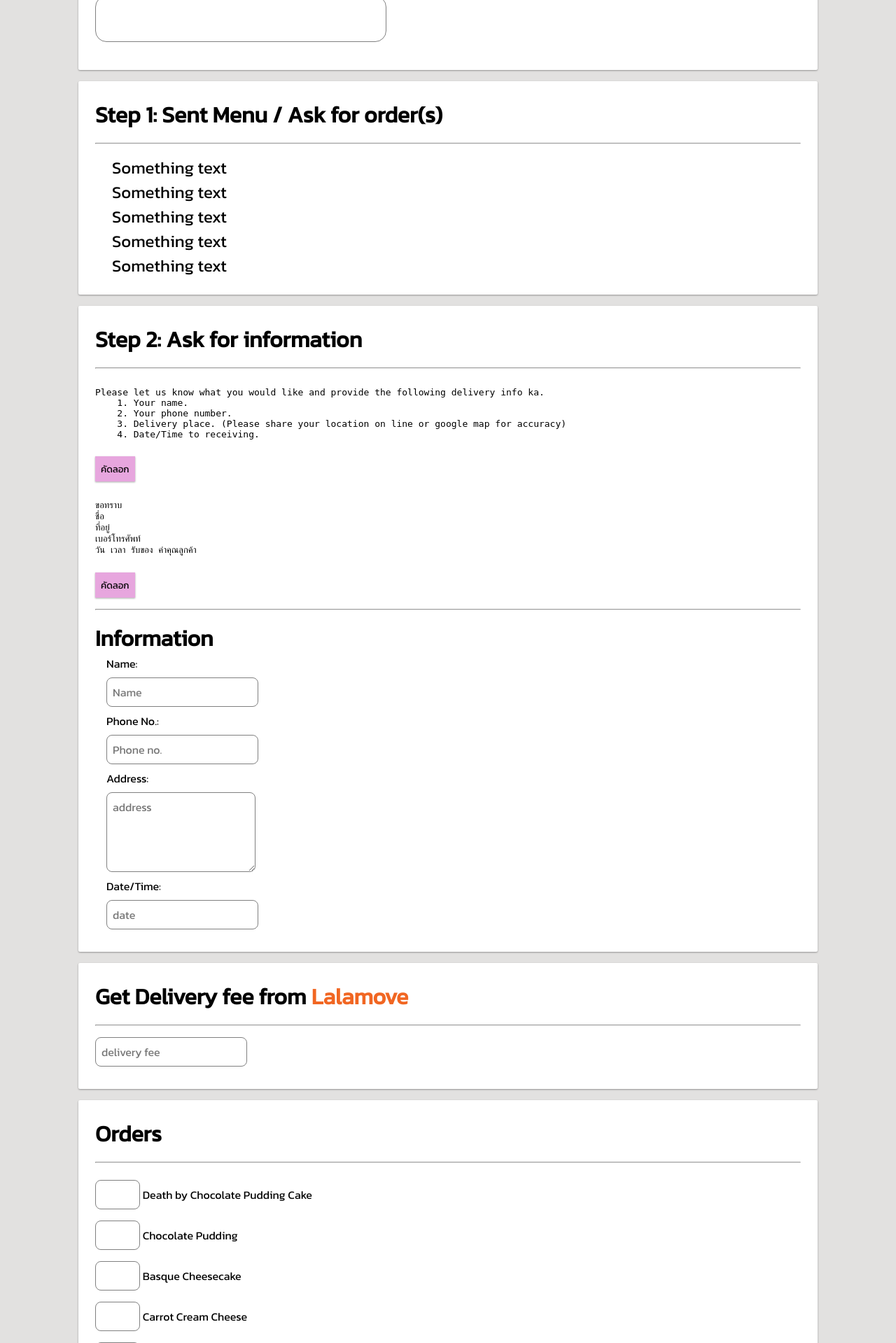
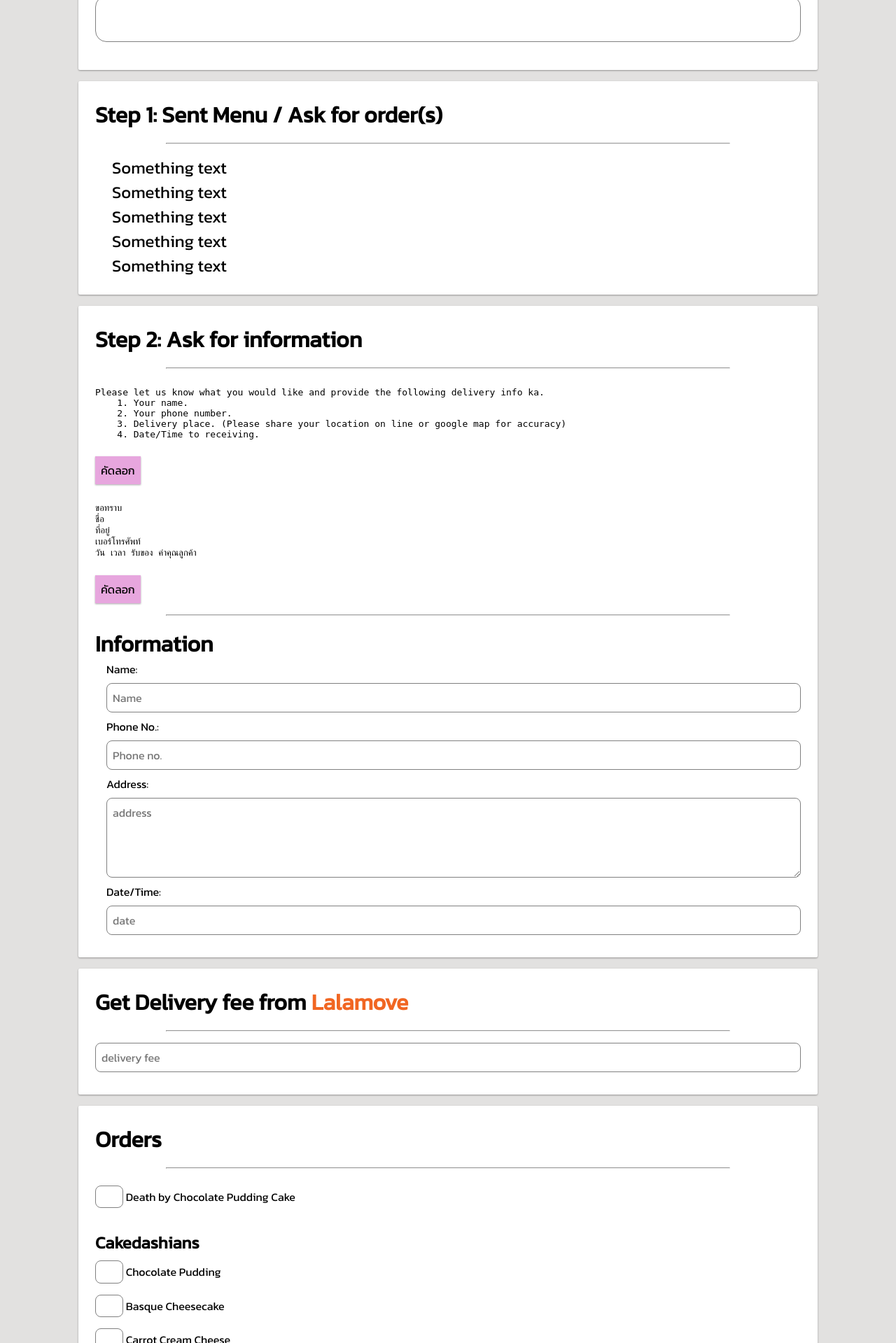
Before and after one commit to 3xbun/rolling-pinn-app, a Flask app: page / in a window 1280 px wide. Shown: the part 280-2199 px from the top of the page at 70% size. Run offline with Flask 2, Linux system fonts and the light colour scheme.

Commit message:
Fix thing

```diff
--- a/static/css/main.css
+++ b/static/css/main.css
@@ -39,6 +39,10 @@ section {
     text-align: left;
 }
 
+#step2 pre {
+    overflow: hidden;
+}
+
 .title {
     font-size: 2em;
 }
@@ -60,6 +64,7 @@ input, textarea {
     margin: .5em 0;
     border: 1px solid grey;
     resize: vertical;
+    width: 100%;
 }
 
 .phase li {
@@ -69,7 +74,8 @@ input, textarea {
 }
 
 hr {
-    margin: 1em 0;
+    margin: 1em auto;
+    width: 80%;
 }
 
 pre {
@@ -83,6 +89,7 @@ pre {
 button {
     background-color: #e7a6de;
     font-family: inherit;
+    font-size: 1em;
     padding: .5rem;
     border: none;
     box-shadow: 0 1px 3px rgba(0,0,0,0.12), 0 1px 2px rgba(0,0,0,0.24);
@@ -95,9 +102,10 @@ a {
 }
 
 .order input {
-    width: 4em;
+    width: 2.5em;
     text-align: center;
     display: inline;
+    padding: .2em 0;
 }
 
 .submit {
--- a/templates/index.html
+++ b/templates/index.html
@@ -64,39 +64,48 @@ Please let us know what you would like and provide the following delivery info k
     <hr>
     <div class="order">
         <div class="container">
-            <input type="number" pattern="/d*" id="dcc" class="ind item"> Death by Chocolate Pudding Cake <br>
+            <input type="text" inputmode="numeric" pattern="[0-9]*" id="dcc" class="ind item"> Death by Chocolate Pudding Cake <br>
+            <br>
+            <!-- Cakedashians -->
+            <h2 class="categories">Cakedashians</h2>
+            <input type="text" inputmode="numeric" pattern="[0-9]*" id="cp" class="cake item"> Chocolate Pudding <br>
+            <input type="text" inputmode="numeric" pattern="[0-9]*" id="bc" class="cake item"> Basque Cheesecake <br>
+            <input type="text" inputmode="numeric" pattern="[0-9]*" id="cc" class="cake item"> Carrot Cream Cheese <br>
+            <input type="text" inputmode="numeric" pattern="[0-9]*" id="bn" class="cake item"> Banana Nutelle <br>
+            <br>
+            <!-- Brownie Bites -->
+            <h2 class="categories">Brownie Bites</h2>
+            <input type="text" inputmode="numeric" pattern="[0-9]*" id="bae" class="bb item"> Bae <br>
+            <input type="text" inputmode="numeric" pattern="[0-9]*" id="rv" class="bb item"> Red Velvet <br>
+            <input type="text" inputmode="numeric" pattern="[0-9]*" id="fud" class="bb item"> Fudge <br>
+            <br>
+            <!-- The Big C's -->
+            <h2 class="categories">The Big C's</h2>
+            <input type="text" inputmode="numeric" pattern="[0-9]*" id="hn" class="bc item"> Hella Nutella <br>
+            <input type="text" inputmode="numeric" pattern="[0-9]*" id="cup" class="bc item"> Cup C<br>
+            <input type="text" inputmode="numeric" pattern="[0-9]*" id="dc" class="bc item"> Death by Chocolate XL<br>
+            <input type="text" inputmode="numeric" pattern="[0-9]*" id="rvc" class="bc item"> Red Velvet Cream Cheese<br>
+            <input type="text" inputmode="numeric" pattern="[0-9]*" id="oro" class="bc item"> Oreo <br>
+            <br>
+            <!-- Chocolate Invasion -->
+            <h2 class="categories">Soft Cookies</h2>
+            <input type="text" inputmode="numeric" pattern="[0-9]*" id="mama" class="ci item"> Mama OG <br>
+            <input type="text" inputmode="numeric" pattern="[0-9]*" id="dt" class="ci item"> Double Trouble <br>
+            <input type="text" inputmode="numeric" pattern="[0-9]*" id="baby" class="ci item"> Baby OG <br>
+            <input type="text" inputmode="numeric" pattern="[0-9]*" id="cm" class="ci item"> Conflake Mashmallow <br>
+            <input type="text" inputmode="numeric" pattern="[0-9]*" id="tc" class="ci item"> Trible C <br>
+            <input type="text" inputmode="numeric" pattern="[0-9]*" id="sexy" class="ci item"> Sexy Back <br>
+            <input type="text" inputmode="numeric" pattern="[0-9]*" id="mp" class="ci item"> Matcha Powwow <br>
+            <!-- Cookie Cake -->
+            <h2 class="categories">Cookie Cake</h2>
 
-            <!-- Cakedashians -->
-            <input type="number" pattern="/d*" id="cp" class="cake item"> Chocolate Pudding <br>
-            <input type="number" pattern="/d*" id="bc" class="cake item"> Basque Cheesecake <br>
-            <input type="number" pattern="/d*" id="cc" class="cake item"> Carrot Cream Cheese <br>
-            <input type="number" pattern="/d*" id="bn" class="cake item"> Banana Nutelle <br>
-
-            <!-- Brownie Bites -->
-            <input type="number" pattern="/d*" id="bae" class="bb item"> Bae <br>
-            <input type="number" pattern="/d*" id="rv" class="bb item"> Red Velvet <br>
-            <input type="number" pattern="/d*" id="fud" class="bb item"> Fudge <br>
-
-            <!-- The Big C's -->
-            <input type="number" pattern="/d*" id="hn" class="bc item"> Hella Nutella <br>
-            <input type="number" pattern="/d*" id="cup" class="bc item"> Cup C<br>
-            <input type="number" pattern="/d*" id="dc" class="bc item"> Death by Chocolate XL<br>
-            <input type="number" pattern="/d*" id="rvc" class="bc item"> Red Velvet Cream Cheese<br>
-            <input type="number" pattern="/d*" id="oro" class="bc item"> Oreo <br>
-
-            <!-- Chocolate Invasion -->
-            <input type="number" pattern="/d*" id="mama" class="ci item"> Mama OG <br>
-            <input type="number" pattern="/d*" id="dt" class="ci item"> Double Trouble <br>
-            <input type="number" pattern="/d*" id="baby" class="ci item"> Baby OG <br>
-            <input type="number" pattern="/d*" id="cm" class="ci item"> Conflake Mashmallow <br>
-            <input type="number" pattern="/d*" id="tc" class="ci item"> Trible C <br>
-            <input type="number" pattern="/d*" id="sexy" class="ci item"> Sexy Back <br>
-            <input type="number" pattern="/d*" id="mp" class="ci item"> Matcha Powwow <br>
         </div>
-
+        <br>
         <button class="submit" onclick="getResult()">ตกลง</button>
+        <hr>
 
         <pre id="result">Order</pre>
+        <br>
         <button class="copy" onclick="copyToClipboard('result')">คัดลอก</button>
     </div>
 
@@ -155,7 +164,7 @@ function getResult() {
     const items = document.querySelectorAll(".item");
     const showResult = document.querySelector("#result")
     let orders = [];
-    let result = 'Order\n';
+    let result = '';
     let total = 0;
 
     // Information
```
